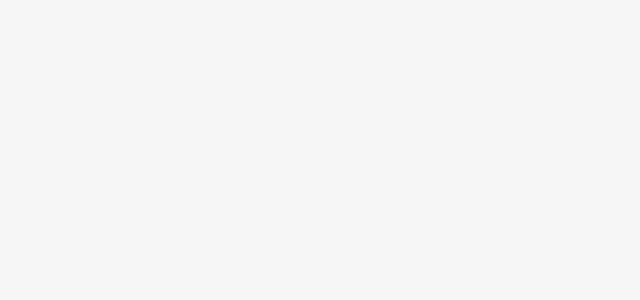
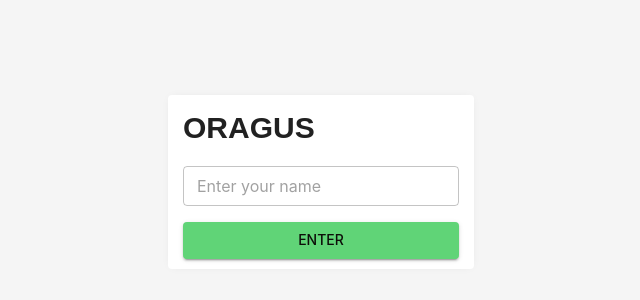
Before and after one commit to rohit-4321/oragus, a React (Vite) app in the folder client/: page / in a window 1280 px wide. Shown: the part 218-518 px from the top of the page, without its empty margins (319-959 px from the left). Built offline with nearby package versions, Linux system fonts and the light colour scheme.

Commit message:
redux mui react router set up done

```diff
--- a/client/package.json
+++ b/client/package.json
@@ -13,8 +13,11 @@
     "@emotion/react": "^11.11.3",
     "@emotion/styled": "^11.11.0",
     "@mui/material": "^5.15.7",
+    "@reduxjs/toolkit": "^2.1.0",
     "react": "^18.2.0",
-    "react-dom": "^18.2.0"
+    "react-dom": "^18.2.0",
+    "react-redux": "^9.1.0",
+    "react-router-dom": "^6.22.0"
   },
   "devDependencies": {
     "@types/react": "^18.2.43",
--- a/client/src/App.tsx
+++ b/client/src/App.tsx
@@ -1,16 +1,23 @@
 import {
   GlobalStyles, ThemeProvider,
 } from '@mui/material';
+import { RouterProvider } from 'react-router-dom';
+import { Provider } from 'react-redux';
 import theme from './global/theme.ts';
+import router from './routes/index.tsx';
+import store from './redux/store.ts';
 
 function App() {
   return (
     <ThemeProvider theme={theme}>
-      <GlobalStyles
-        styles={{
-          body: { backgroundColor: theme.palette.grey[100] },
-        }}
-      />
+      <Provider store={store}>
+        <GlobalStyles
+          styles={{
+            body: { backgroundColor: theme.palette.grey[100] },
+          }}
+        />
+        <RouterProvider router={router} />
+      </Provider>
     </ThemeProvider>
   );
 }
--- /dev/null
+++ b/client/src/containers/home/index.tsx
@@ -0,0 +1,55 @@
+import React, { memo } from 'react';
+import {
+  Button, Paper, Stack, TextField, Typography,
+} from '@mui/material';
+
+import { chatSliceAction } from '../../redux/slices/chatSlice';
+import { useAppDispatch, useAppSelector } from '../../redux/hooks';
+
+const { setName } = chatSliceAction;
+const Home = () => {
+  const name = useAppSelector((state) => state.chat.name);
+  const dispatch = useAppDispatch();
+  const onNameChange = (e: React.ChangeEvent<HTMLInputElement | HTMLTextAreaElement>) => {
+    dispatch(setName(e.target.value));
+  };
+  return (
+    <Stack
+      sx={{
+        width: '100%',
+        height: '100vh',
+      }}
+      alignItems="center"
+      justifyContent="center"
+    >
+      <Paper elevation={1}>
+        <Stack
+          sx={{
+            margin: '10px 15px',
+          }}
+          gap={2}
+        >
+          <Typography
+            fontSize={30}
+            fontWeight={700}
+            fontFamily="sans-serif"
+          >
+            ORAGUS
+          </Typography>
+          <TextField
+            size="small"
+            placeholder="Enter your name"
+            value={name}
+            onChange={onNameChange}
+          />
+          <Button
+            variant="contained"
+          >
+            Enter
+          </Button>
+        </Stack>
+      </Paper>
+    </Stack>
+  );
+};
+export default memo(Home);
--- a/client/src/global/theme.ts
+++ b/client/src/global/theme.ts
@@ -16,6 +16,28 @@ const theme = createTheme({
       light: '#826BEB',
       dark: '#6A57BE',
       contrastText: '#0d0e09',
+    },
+  },
+  components: {
+    MuiButtonBase: {
+      defaultProps: {
+        disableRipple: true,
+
+      },
+    },
+    MuiButton: {
+      defaultProps: {
+      },
+      styleOverrides: {
+        root: {
+          ':hover': {
+            backgroundColor: '#60d477',
+            boxShadow: 'none',
+          },
+        },
+        disableElevation: true,
+        disabled: true,
+      },
     },
   },
   typography: {
--- /dev/null
+++ b/client/src/redux/hooks.ts
@@ -0,0 +1,5 @@
+import { TypedUseSelectorHook, useDispatch, useSelector } from 'react-redux';
+import { AppDispatch, RootState } from './store';
+
+export const useAppDispatch = () => useDispatch<AppDispatch>();
+export const useAppSelector: TypedUseSelectorHook<RootState> = useSelector;
--- /dev/null
+++ b/client/src/redux/slices/chatSlice.ts
@@ -0,0 +1,21 @@
+import { PayloadAction, createSlice } from '@reduxjs/toolkit';
+
+type ChatSliceState = {
+  name: string
+}
+
+const initialState : ChatSliceState = {
+  name: '',
+};
+const chatSlice = createSlice({
+  initialState,
+  name: 'chat',
+  reducers: {
+    setName: (state, action:PayloadAction<string>) => {
+      state.name = action.payload;
+    },
+  },
+});
+
+export const chatSliceAction = chatSlice.actions;
+export default chatSlice;
--- /dev/null
+++ b/client/src/redux/store.ts
@@ -0,0 +1,12 @@
+import { configureStore } from '@reduxjs/toolkit';
+import chatSlice from './slices/chatSlice';
+
+const store = configureStore({
+  reducer: {
+    chat: chatSlice.reducer,
+  },
+});
+
+export type AppDispatch = typeof store.dispatch
+export type RootState = ReturnType<typeof store.getState>
+export default store;
--- /dev/null
+++ b/client/src/routes/index.tsx
@@ -0,0 +1,19 @@
+import { Navigate, createBrowserRouter } from 'react-router-dom';
+import Home from '../containers/home/index.tsx';
+
+const router = createBrowserRouter([
+  {
+    path: '/',
+    element: <Home />,
+  },
+  {
+    path: '/chat',
+    element: <h1>Chat</h1>,
+  },
+  {
+    path: '*',
+    element: <Navigate to="/" replace />,
+  },
+]);
+
+export default router;
```
Also changed, not shown: client/src/containers/chat/index.tsx (added, +7 -0 lines), client/.eslintrc.json, 1 other file (tests, documents, lock files or other folders).
